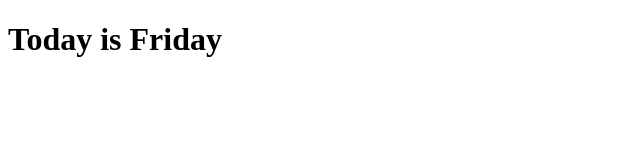
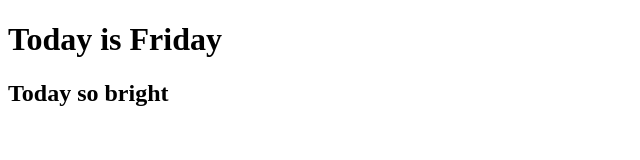
Before and after one commit to priscilanataliaaa/priscilafile, a plain HTML site: page friday.html in a window 1280 px wide. Shown: the whole page, without its empty margins (0-640 px from the left). Drawn offline with Linux system fonts and the light colour scheme.

Commit message:
added <h2>

```diff
--- a/friday.html
+++ b/friday.html
@@ -3,6 +3,7 @@
 <head></head>
 <body>
     <h1>Today is Friday</h1>
+    <h2>Today so bright</h2>
 
 </body>
 </html>
```
